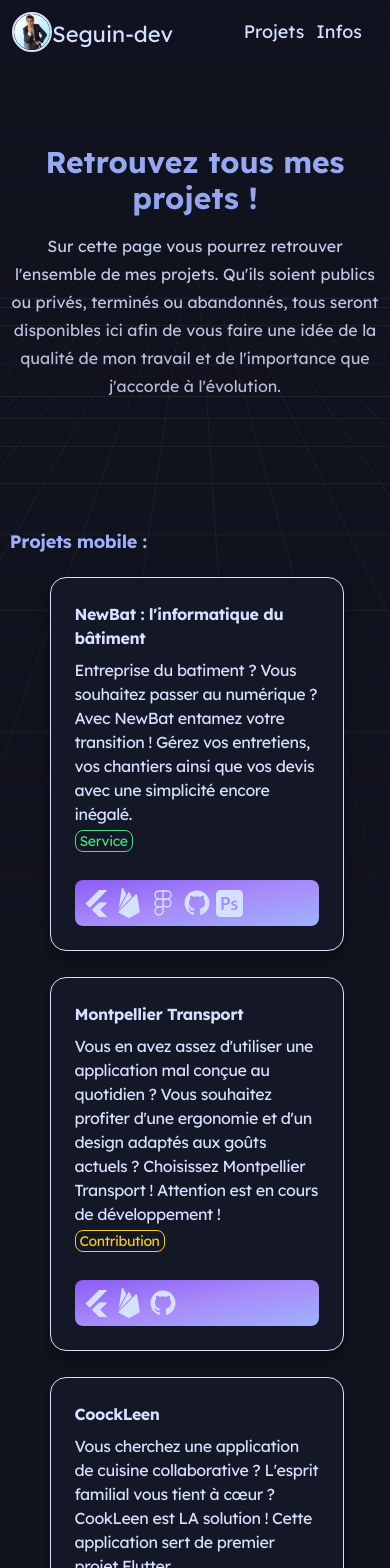
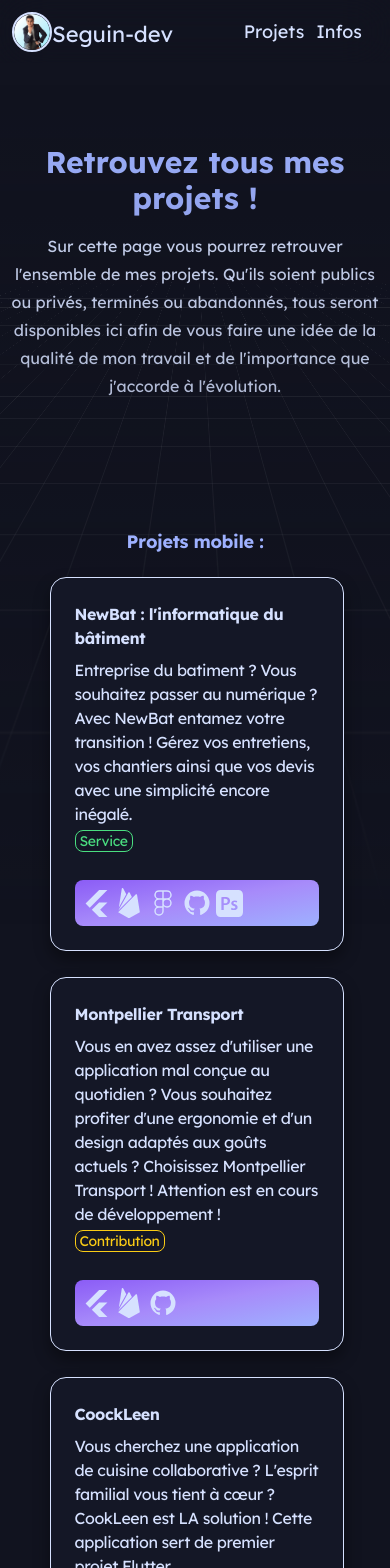
Before and after one commit to Youvataque/_Portfoliov2, a Next.js app: page /projects in a window 390 px wide. Shown: the top 1568 px of the page. Built offline with nearby package versions, Linux system fonts and the light colour scheme.

Commit message:
correction mobile

```diff
--- a/src/app/projects/page.tsx
+++ b/src/app/projects/page.tsx
@@ -147,7 +147,7 @@ const Projects:React.FC = () => {
     // zone des projets mobile
     function cardMobileZone() {
         return (
-            <div className="flex flex-col w-full items-start">
+            <div className="flex flex-col w-full items-start max-md:items-center">
                 <SousTitle text="Projets mobile :" style="text-secondary pb-8"/>
                 <div className="flex flex-wrap justify-center items-center w-full">
                     {cardMobileData.reverse().map((card, index) => (
@@ -170,7 +170,7 @@ const Projects:React.FC = () => {
     // zone des projets web
     function cardDesktopZone() {
         return (
-            <div className="flex flex-col w-full items-start mt-16">
+            <div className="flex flex-col w-full items-start max-md:items-center mt-16">
                 <SousTitle text="Projets web :" style="text-secondary pb-8"/>
                 <div className="flex flex-wrap justify-center items-center w-full">
                     {cardDesktopData.reverse().map((card, index) => (
```
